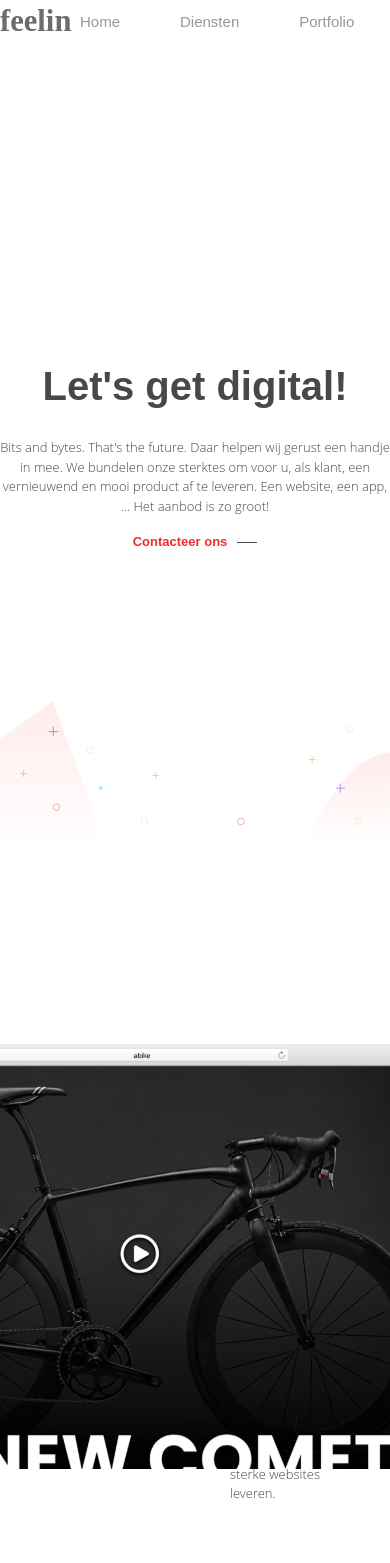
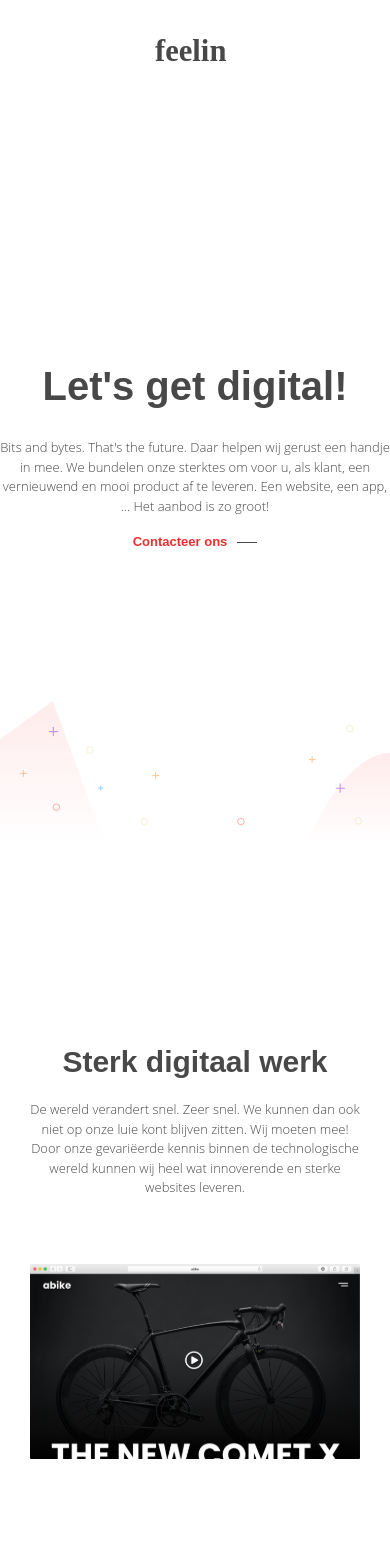
Before and after one commit to schwenzen-script/feelin, a Vue app in the folder feelin/: page / in a window 390 px wide. Shown: the top 1563 px of the page. Built offline with nearby package versions, Linux system fonts and the light colour scheme.

Commit message:
working on some responsivness

```diff
--- a/feelin/babel.config.js
+++ b/feelin/babel.config.js
@@ -1,10 +1,3 @@
-const GoogleFonts = require("google-fonts-webpack-plugin");
-
 module.exports = {
-  presets: ["@vue/cli-plugin-babel/preset"],
-  plugins: [
-    new GoogleFonts({
-      fonts: [{ family: "Poppins" }, { family: "Open Sans" }]
-    })
-  ]
+  presets: ["@vue/cli-plugin-babel/preset"]
 };
--- a/feelin/package.json
+++ b/feelin/package.json
@@ -17,15 +17,15 @@
     "vue-router": "^3.2.0"
   },
   "devDependencies": {
-    "@babel/core": "^7.9.0",
-    "@babel/preset-env": "^7.9.0",
+    "@babel/core": "^7.11.1",
+    "@babel/preset-env": "^7.11.0",
     "@vue/cli-plugin-babel": "~4.4.0",
     "@vue/cli-plugin-eslint": "~4.4.0",
     "@vue/cli-plugin-router": "~4.4.0",
     "@vue/cli-service": "~4.4.0",
     "@vue/eslint-config-prettier": "^6.0.0",
     "babel-eslint": "^10.1.0",
-    "babel-loader": "^8.0.0",
+    "babel-loader": "^8.1.0",
     "eslint": "^6.7.2",
     "eslint-plugin-prettier": "^3.1.3",
     "eslint-plugin-vue": "^6.2.2",
--- a/feelin/src/App.vue
+++ b/feelin/src/App.vue
@@ -1,37 +1,6 @@
 <template>
   <div id="app">
-    <header>
-      <a href="/">
-        <img src="./assets/logo.svg" alt="logo" />
-      </a>
-      <nav>
-        <ul>
-          <li><a href="/">Home</a></li>
-          <li><a href="/">Diensten</a></li>
-          <li><a href="/">Portfolio</a></li>
-          <li><a href="/">Contact</a></li>
-        </ul>
-        <div class="header__socials">
-          <ul>
-            <li>
-              <a href="" target="_blank"
-                ><img src="./assets/instagram.svg" alt=""
-              /></a>
-            </li>
-            <li>
-              <a href="" target="_blank"
-                ><img src="./assets/facebook.svg" alt=""
-              /></a>
-            </li>
-            <li>
-              <a href="" target="_blank"
-                ><img src="./assets/linkedin.svg" alt=""
-              /></a>
-            </li>
-          </ul>
-        </div>
-      </nav>
-    </header>
+    <header-feelin></header-feelin>
     <router-view />
   </div>
 </template>
@@ -42,86 +11,14 @@
   width: 100%;
   overflow: hidden;
 }
+</style>
 
-header {
-  display: flex !important;
-  justify-content: space-between;
-  align-items: center;
-  position: fixed;
-  width: 100%;
+<script>
+import HeaderFeelin from "./components/Header";
 
-  img {
-    width: 80px;
-    transition: ease-in-out 0.5s;
+export default {
+  components: {
+    HeaderFeelin
   }
-
-  img:hover {
-    opacity: 0.8;
-  }
-
-  nav {
-    display: flex;
-    justify-content: flex-end;
-    align-items: center;
-
-    ul {
-      display: flex;
-      align-items: center;
-      justify-content: flex-end;
-      padding: 0;
-      margin: 0;
-
-      li {
-        list-style-type: none;
-        margin-right: 60px;
-
-        a {
-          color: #989898;
-          font-family: Poppins, sans-serif;
-          font-weight: 100;
-          font-size: 15px;
-        }
-
-        a:hover {
-          color: #989898;
-          opacity: 0.8;
-          text-decoration: none;
-        }
-      }
-    }
-
-    .header__socials {
-      background: #f5f5f5;
-      border-radius: 30px;
-      padding: 5px 15px;
-
-      ul {
-        li {
-          margin: 0px 2px;
-          a {
-            img {
-              width: 17px;
-              height: 17px;
-            }
-          }
-        }
-      }
-    }
-  }
-}
-
-@media (min-width: 576px) {
-}
-
-@media (min-width: 768px) {
-}
-
-@media (min-width: 992px) {
-}
-
-@media (min-width: 1200px) {
-  header {
-    padding: 40px 90px;
-  }
-}
-</style>
+};
+</script>
--- /dev/null
+++ b/feelin/src/components/Header.vue
@@ -0,0 +1,173 @@
+<template>
+  <header id="header" :class="{ 'header-gone': !showNavbar }">
+    <a href="/" class="header__img">
+      <img src="../assets/logo.svg" alt="logo" />
+    </a>
+    <nav>
+      <ul>
+        <li><a href="/">Home</a></li>
+        <li><a href="/">Diensten</a></li>
+        <li><a href="/">Portfolio</a></li>
+        <li><a href="/">Contact</a></li>
+      </ul>
+      <div class="header__socials">
+        <ul>
+          <li>
+            <a href="" target="_blank"
+              ><img src="../assets/instagram.svg" alt=""
+            /></a>
+          </li>
+          <li>
+            <a href="" target="_blank"
+              ><img src="../assets/facebook.svg" alt=""
+            /></a>
+          </li>
+          <li>
+            <a href="" target="_blank"
+              ><img src="../assets/linkedin.svg" alt=""
+            /></a>
+          </li>
+        </ul>
+      </div>
+    </nav>
+  </header>
+</template>
+
+<style lang="scss" scoped>
+.header-gone {
+  top: -200px;
+}
+
+header {
+  display: flex !important;
+  justify-content: space-between;
+  align-items: center;
+  position: fixed;
+  top: 0;
+  width: 100%;
+  transition: ease-in-out 0.3s;
+  padding: 30px 20px;
+
+  .header__img {
+    display: flex;
+    justify-content: center;
+    width: 100%;
+
+    img {
+      width: 80px;
+      transition: ease-in-out 0.5s;
+    }
+
+    img:hover {
+      opacity: 0.8;
+    }
+  }
+
+  nav {
+    display: none;
+    justify-content: flex-end;
+    align-items: center;
+
+    ul {
+      display: flex;
+      align-items: center;
+      justify-content: flex-end;
+      padding: 0;
+      margin: 0;
+
+      li {
+        list-style-type: none;
+        margin-right: 60px;
+
+        a {
+          color: #989898;
+          font-family: Poppins, sans-serif;
+          font-weight: 100;
+          font-size: 15px;
+        }
+
+        a:hover {
+          color: #989898;
+          opacity: 0.8;
+          text-decoration: none;
+        }
+      }
+    }
+
+    .header__socials {
+      background: #f5f5f5;
+      border-radius: 30px;
+      padding: 5px 15px;
+
+      ul {
+        li {
+          margin: 0px 2px;
+          a {
+            img {
+              width: 17px;
+              height: 17px;
+            }
+          }
+        }
+      }
+    }
+  }
+}
+
+@media (min-width: 576px) {
+}
+
+@media (min-width: 768px) {
+}
+
+@media (min-width: 992px) {
+  header {
+    .header__img {
+      display: block;
+    }
+
+    nav {
+      display: flex;
+    }
+  }
+}
+
+@media (min-width: 1200px) {
+  header {
+    padding: 40px 90px;
+  }
+}
+</style>
+
+<script>
+export default {
+  name: "HeaderFeelin",
+  documentElement: "#header",
+  data() {
+    return {
+      showNavbar: true,
+      lastScrollPosition: 0
+    };
+  },
+  mounted() {
+    window.addEventListener("scroll", this.onScroll);
+  },
+  beforeDestroy() {
+    window.removeEventListener("scroll", this.onScroll);
+  },
+  methods: {
+    onScroll() {
+      const currentScrollPosition =
+        window.pageYOffset || document.documentElement.scrollTop;
+      if (currentScrollPosition < 0) {
+        return;
+      }
+      if (Math.abs(currentScrollPosition - this.lastScrollPosition) < 20) {
+        return;
+      }
+      this.showNavbar = currentScrollPosition < this.lastScrollPosition;
+      this.lastScrollPosition = currentScrollPosition;
+    }
+  }
+};
+</script>
--- a/feelin/src/components/InfoSection.vue
+++ b/feelin/src/components/InfoSection.vue
@@ -17,6 +17,13 @@
       </div>
     </div>
     <div v-if="side === false" class="info-section">
+      <div class="info-section__context">
+        <div class="info-section__context--border"></div>
+        <div class="info-section__context--text">
+          <h1>{{ title }}</h1>
+          <p>{{ context }}</p>
+        </div>
+      </div>
       <div class="info-section__img">
         <img
           :src="require('@/assets/' + img + '')"
@@ -24,38 +31,32 @@
           id="img-left"
         />
       </div>
-      <div class="info-section__context">
-        <div class="info-section__context--border"></div>
-        <div class="info-section__context--text">
-          <h1>{{ title }}</h1>
-          <p>{{ context }}</p>
-        </div>
-      </div>
     </div>
   </span>
 </template>
 
 <style lang="scss" scoped>
 .info-section {
-  display: flex;
   justify-content: space-between;
-  padding: 0 200px;
   position: relative;
-  margin-bottom: 50px;
+  margin-bottom: 100px;
+  padding: 0px 30px;
 
   &__context {
     display: flex;
     align-items: center;
-    width: 50%;
+    width: 100%;
+
     &--border {
       width: 3px;
       background: #ef2e2e;
       height: 270px;
       border-radius: 10px;
+      display: none;
     }
 
     &--text {
-      margin-left: 30px;
+      text-align: center;
 
       h1 {
         font-family: Poppins, sans-serif;
@@ -75,12 +76,10 @@
   }
 
   &__img {
-    width: 50%;
-    height: 425px;
+    margin-top: 50px;
 
     img {
-      height: 425px;
-      position: absolute;
+      width: 100%;
     }
 
     #img-right {
@@ -91,6 +90,34 @@
       left: auto;
     }
   }
+}
+
+@media (min-width: 576px) {
+}
+
+@media (min-width: 768px) {
+  .info-section {
+    display: flex;
+    padding: 0px 100px;
+
+    &__context {
+      width: 50%;
+
+      &--border {
+        display: flex;
+      }
+
+      &--text {
+        text-align: left;
+      }
+    }
+  }
+}
+
+@media (min-width: 992px) {
+}
+
+@media (min-width: 1200px) {
 }
 </style>
 
--- a/feelin/src/views/Home.vue
+++ b/feelin/src/views/Home.vue
@@ -47,7 +47,7 @@
         v-bind:side="false"
         img="phone.svg"
         title="Mobile, that's the way!"
-        context="De wereld verandert snel. Zeer snel. We kunnen dan ook niet op onze luie kont blijven zitten. Wij moeten mee! Door onze gevariëerde kennis binnen de technologische wereld kunnen wij heel wat innoverende en sterke websites leveren."
+        context="De smartphone. Een zeer jong product dat in een zeer snelle tijdspanne de wereld overnam. Het is bijna ondenkbaar om gen smartphone op zak te hebben. Wat deze smartphone uniek maakt, zijn zijn applicatie's. Laat dat nu ook één van onze troeven zijn! App's op maat!"
       ></info-section>
     </section>
 
```
Also changed, not shown: 1 other file (tests, documents, lock files or other folders).
